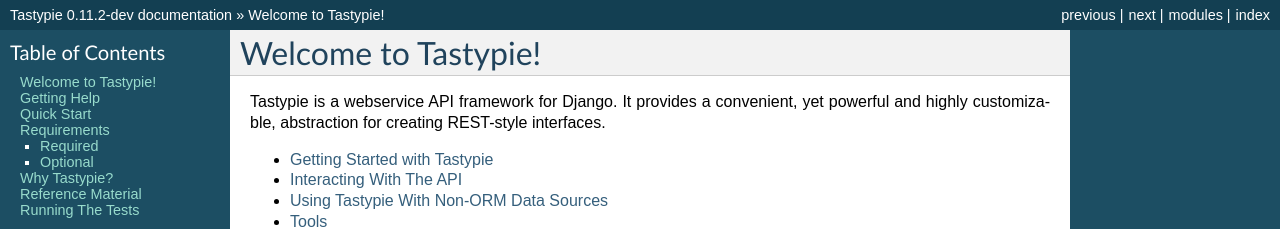
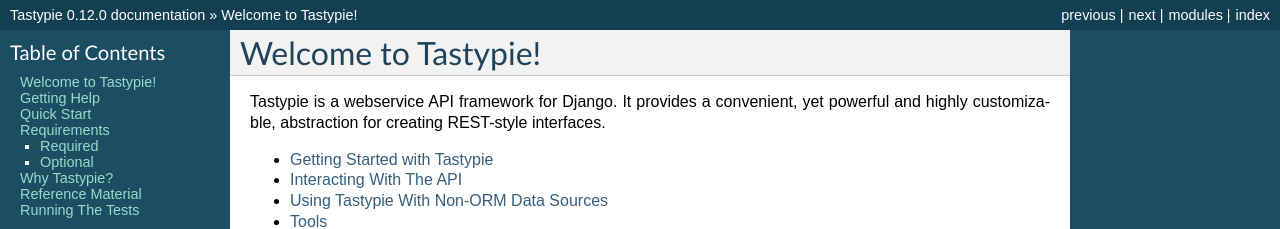
Before and after one commit to django-tastypie/django-tastypie, a Sphinx documentation site: the page built from docs/index.rst, in a window 1280 px wide and 900 px high. Shown: the top 229 px of the window. Built offline with Sphinx 7.4.7, drawn with Linux system fonts in a browser that asks for light colours; pages that are not in the unit, such as notebooks, are missing from menus; some of the changed text lies outside the part shown.

Commit message:
Bumped to 0.12.0!

```diff
--- a/docs/conf.py
+++ b/docs/conf.py
@@ -45,9 +45,9 @@
 # built documents.
 #
 # The short X.Y version.
-version = '0.11.2'
+version = '0.12.0'
 # The full version, including alpha/beta/rc tags.
-release = '0.11.2-dev'
+release = '0.12.0'
 
 # The language for content autogenerated by Sphinx. Refer to documentation
 # for a list of supported languages.
--- a/setup.py
+++ b/setup.py
@@ -10,7 +10,7 @@
 
 setup(
     name='django-tastypie',
-    version='0.11.2-dev',
+    version='0.12.0',
     description='A flexible & capable API layer for Django.',
     author='Daniel Lindsley',
     author_email='daniel@toastdriven.com',
--- a/tastypie/__init__.py
+++ b/tastypie/__init__.py
@@ -2,4 +2,4 @@
 
 
 __author__ = 'Daniel Lindsley & the Tastypie core team'
-__version__ = (0, 11, 2, 'dev')
+__version__ = (0, 12, 0)
```
